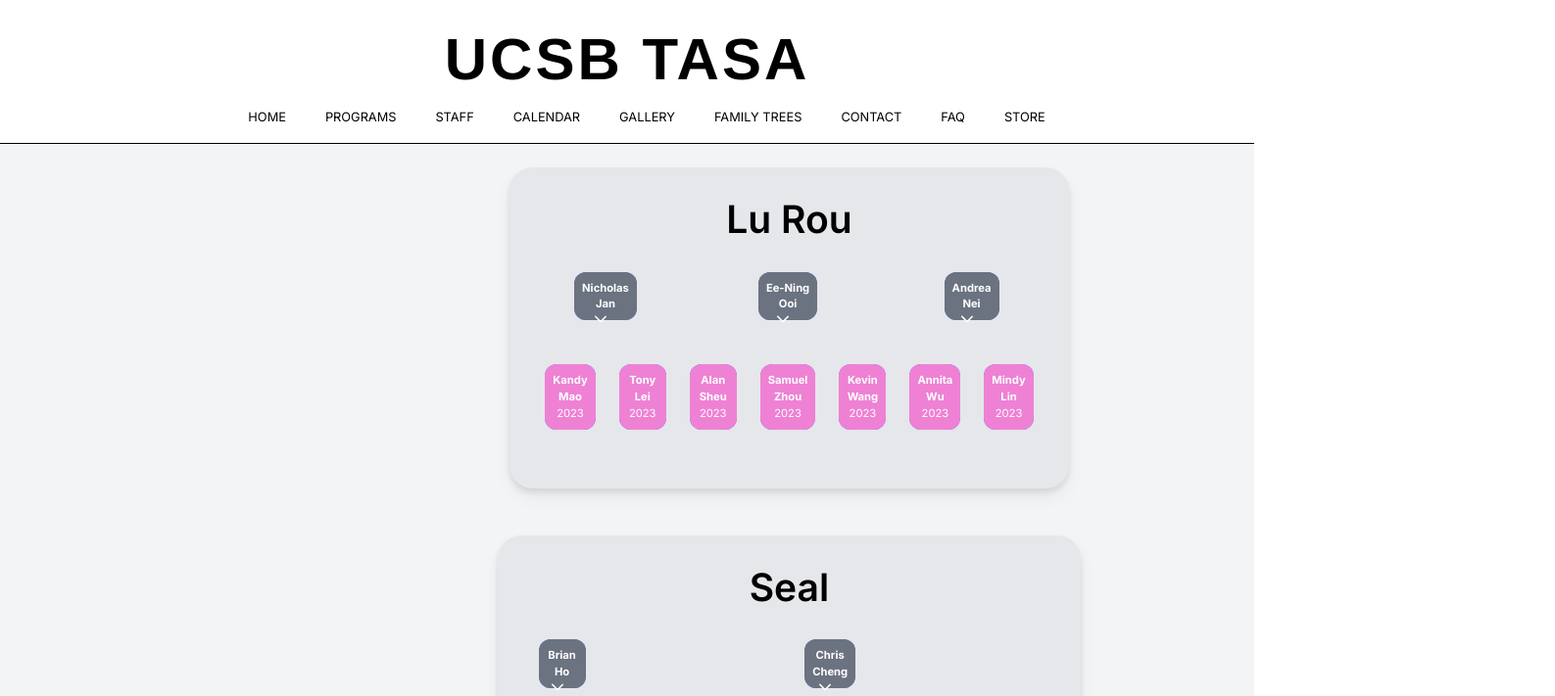
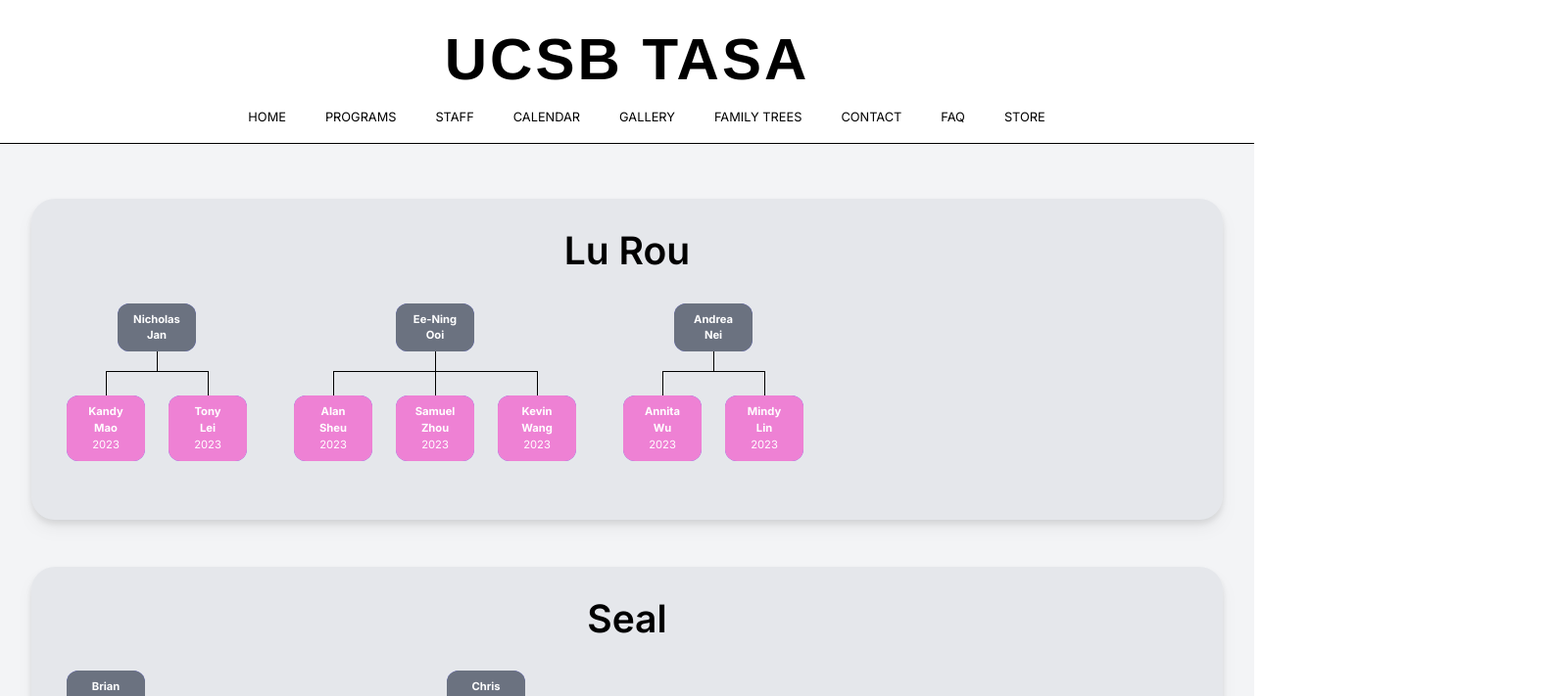
Before and after one commit to UCSBTASA/UCSBTASA.github.io, a Next.js app: page /family-trees in a window 1280 px wide. Shown: the top 711 px of the page at 98% size, 1587 px wide, since content can reach past the window. Built offline with nearby package versions, Linux system fonts and the light colour scheme.

Commit message:
Fam Tree Visual Updates

```diff
--- a/app/family-trees/page.tsx
+++ b/app/family-trees/page.tsx
@@ -1,7 +1,12 @@
 "use client";
-import dynamic from 'next/dynamic'
-import { OrganizationChart } from 'primereact/organizationchart';
-import {assembleTree, getFamNames, recapitalizeAndParseName, yearToRGB} from './parse';
+import dynamic from "next/dynamic";
+import { OrganizationChart } from "primereact/organizationchart";
+import {
+  assembleTree,
+  getFamNames,
+  recapitalizeAndParseName,
+  yearToRGB,
+} from "./parse";
 import styleObj from "./style_obj";
 
 const NoSSRFamilyTrees = () => {
@@ -22,34 +27,51 @@ const NoSSRFamilyTrees = () => {
 
   // Node template for the organization chart
   const nodeTemplate = (node: any) => {
-    const [firstName, lastName] = recapitalizeAndParseName(node.data.name).split(" ");
+    const [firstName, lastName] = recapitalizeAndParseName(
+      node.data.name
+    ).split(" ");
     const color = yearToRGB(node.data.year);
     return (
-      <div className= {`flex flex-col items-center p-2 ${color} rounded-xl`}>
+      <div
+        className={`flex flex-col items-center p-2 ${color} rounded-xl min-w-[5rem]`}
+      >
         <p className="text-[0.7rem] font-bold">{firstName}</p>
         <p className="text-[0.7rem] font-bold">{lastName}</p>
-          <p className="text-[0.7rem]">{node.data.year != "None" ? node.data.year : null}</p>
+        <p className="text-[0.7rem]">
+          {node.data.year != "None" ? node.data.year : null}
+        </p>
       </div>
     );
   };
 
   return (
     <>
-    <div className = "flex flex-col flex-wrap items-center align-self bg-gray-100">
-
+      <div className="flex flex-col p-8 items-center bg-gray-100 border-black">
         {testTrees.map((treeRow, index) => {
           return (
-          <div className = "bg-gray-200 flex-auto m-6 p-6 rounded-3xl drop-shadow-lg">
-            <h2 className="text-4xl mb-6 font-semibold text-center"> {recapitalizeAndParseName(famNames[index])} </h2>
-            <div className = "flex flex-row justify-center flex-wrap my-4 ">
-              {treeRow.map((tree, index) => {
+            <div
+              key={index}
+              className="bg-gray-200 flex-auto m-6 p-6 rounded-3xl drop-shadow-lg w-full"
+            >
+              <h2 className="text-4xl mb-6 font-semibold text-center">
+                {recapitalizeAndParseName(famNames[index])}
+              </h2>
+              <div className="flex flex-row gap-6 my-4 overflow-x-auto overflow-y-hidden">
+                {treeRow.map((tree, idx) => {
                   return (
-                  <OrganizationChart value={tree} nodeTemplate={nodeTemplate} pt = {styleObj}/>
-                )
+                    <div key={idx} className="flex justify-center">
+                        <OrganizationChart
+                          value={tree}
+                          nodeTemplate={nodeTemplate}
+                          pt={styleObj}
+                          togglerIcon
+                        />
+                      </div>
+                  );
                 })}
               </div>
             </div>
-        )
+          );
         })}
       </div>
     </>
--- a/app/family-trees/style_obj.ts
+++ b/app/family-trees/style_obj.ts
@@ -8,18 +8,28 @@ const styleObj = {
     "nodecell": () => ({
       className: 'px-0',
     }),
-    "line-right": ({context}: any) => ({
+    'line-right': ({ context }: any) => ({
       className: `text-center align-top py-0 px-0 rounded-none
-                  ${context.lineTop ? 'border-t' : ''}
-                  dark:border-blue-900/40`,
+                  ${context.lineTop ? 'border-t border-black' : ''}
+                  dark:border-blue-900/40
+                  last:border-r-0`,
+  }),
+    'line-left': ({ context }: any) => ({
+        className: `text-center align-top py-0 px-0 rounded-none
+                    ${context.lineTop ? 'border-t border-black' : ''}
+                    border-r border-black dark:border-blue-900/40`,
     }),
-    "line-left": ({context}: any) => ({
-      className: `text-center align-top py-0 px-0 rounded-none border-r
-                  ${context.lineTop ? 'border-t' : ''}
-                  dark:border-blue-900/40`,
+    'line-down': ({ context }: any) => ({
+        className: `border-r border-black dark:border-blue-900/40 `
     }),
-    "line-down": {
-      className: 'border-r dark:border-blue-900/40',
-    },
+    linecell: () => ({
+        className: 'text-center align-top py-0 px-0',
+    }),
+    nodetoggler: () => ({
+        className: `absolute select-none`,
+    }),
+    nodetogglericon: () => ({
+        className: 'relative inline-block w-4 h-4',
+  }),
 }
 export default styleObj;
```
Lines whose indentation alone changed are shown as unchanged.
